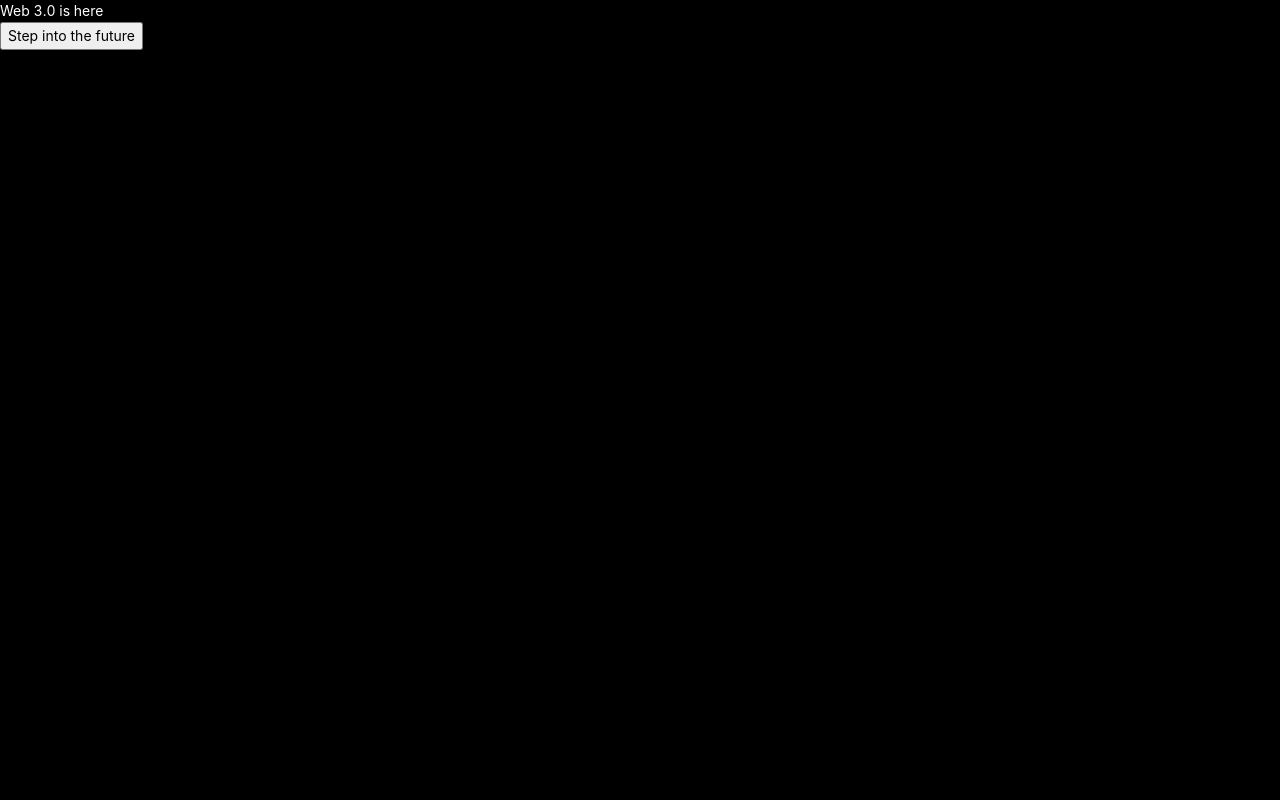
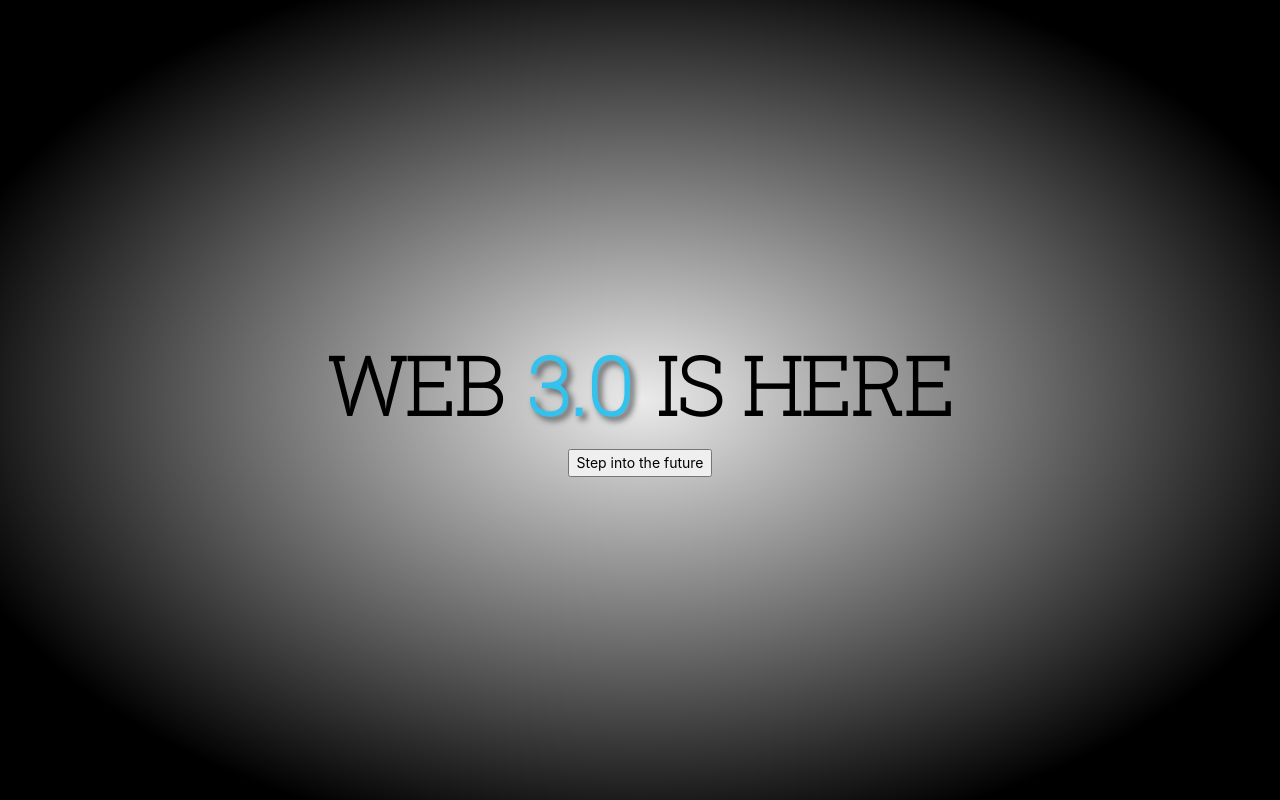
Before and after one commit to allenaxie/Wallet3-AX, a Next.js app: page / in a window 1280 px wide. Built offline with nearby package versions, Linux system fonts and the light colour scheme.

Commit message:
Install framer motion. Animate landing page title.

```diff
--- a/package.json
+++ b/package.json
@@ -10,6 +10,7 @@
   },
   "dependencies": {
     "antd": "^4.20.5",
+    "framer-motion": "^6.3.3",
     "next": "12.1.6",
     "node-sass": "^7.0.1",
     "react": "18.1.0",
--- a/pages/_app.tsx
+++ b/pages/_app.tsx
@@ -1,6 +1,7 @@
 import 'antd/dist/antd.css';
 import '../styles/globals.scss';
 import type { AppProps } from 'next/app';
+import Head from 'next/head';
 import { useState } from 'react';
 import { Navbar, Footer } from '../components';
 
@@ -9,10 +10,14 @@ function MyApp({ Component, pageProps }: AppProps) {
 
   return (
     <>
+      <Head>
+        <title>Wallet3-AX</title>
+        <link href="https://fonts.googleapis.com/css2?family=Roboto+Slab:wght@100&display=swap" rel="stylesheet"/>
+        </Head>
       {indexPage ||
-        <Navbar/>
+        <Navbar />
       }
-      <Component {...pageProps} setIndexPage={setIndexPage}/>
+      <Component {...pageProps} setIndexPage={setIndexPage} />
     </>
   )
 }
--- a/pages/index.tsx
+++ b/pages/index.tsx
@@ -1,8 +1,9 @@
 import classes from '../styles/index.module.scss';
 import { useRouter } from 'next/router';
+import { motion } from "framer-motion";
 
 
-const index = ({setIndexPage}:any) => {
+const index = ({ setIndexPage }: any) => {
   const router = useRouter();
 
   const handleClick = () => {
@@ -12,7 +13,16 @@ const index = ({setIndexPage}:any) => {
 
   return (
     <div className={classes.container}>
-      <div>Web 3.0 is here</div>
+      <div className={classes.text}>Web
+        <motion.div
+          whileInView={{ opacity: [0, 1], y:[-100,0] }}
+          transition={{ duration: 2 }}
+          whileHover={{ scale: 1.15 }}
+        >
+          3.0
+        </motion.div>
+        is here
+      </div>
       <button className={classes.ctaBtn} onClick={handleClick}>Step into the future</button>
     </div>
   )
--- a/styles/index.module.scss
+++ b/styles/index.module.scss
@@ -4,8 +4,33 @@
     width: 100vw;
     position: absolute;
 
-    background-color: #000;
-    color: #fff;
+    background: radial-gradient(rgb(235, 235, 235) 0%, #000 80%);
+    color: #000;
+
+    display: flex;
+    flex-direction: column;
+    justify-content: center;
+    align-items: center;
+
+    .text {
+        width: 100%;
+
+        display: flex;
+        justify-content: center;
+        align-items: center;
+
+        font-size: 5rem;
+        text-transform: uppercase;
+        font-family: 'Roboto Slab', serif;
+        font-weight: 700;
+
+        // 3.0
+        div {
+            text-shadow: 4px 4px 6px rgb(84, 89, 92);
+            color:rgb(51, 194, 237);
+            margin: 0 1.5rem;
+        }
+    }
 }
 
 .ctaBtn {
```
Also changed, not shown: 1 other file (tests, documents, lock files or other folders).
